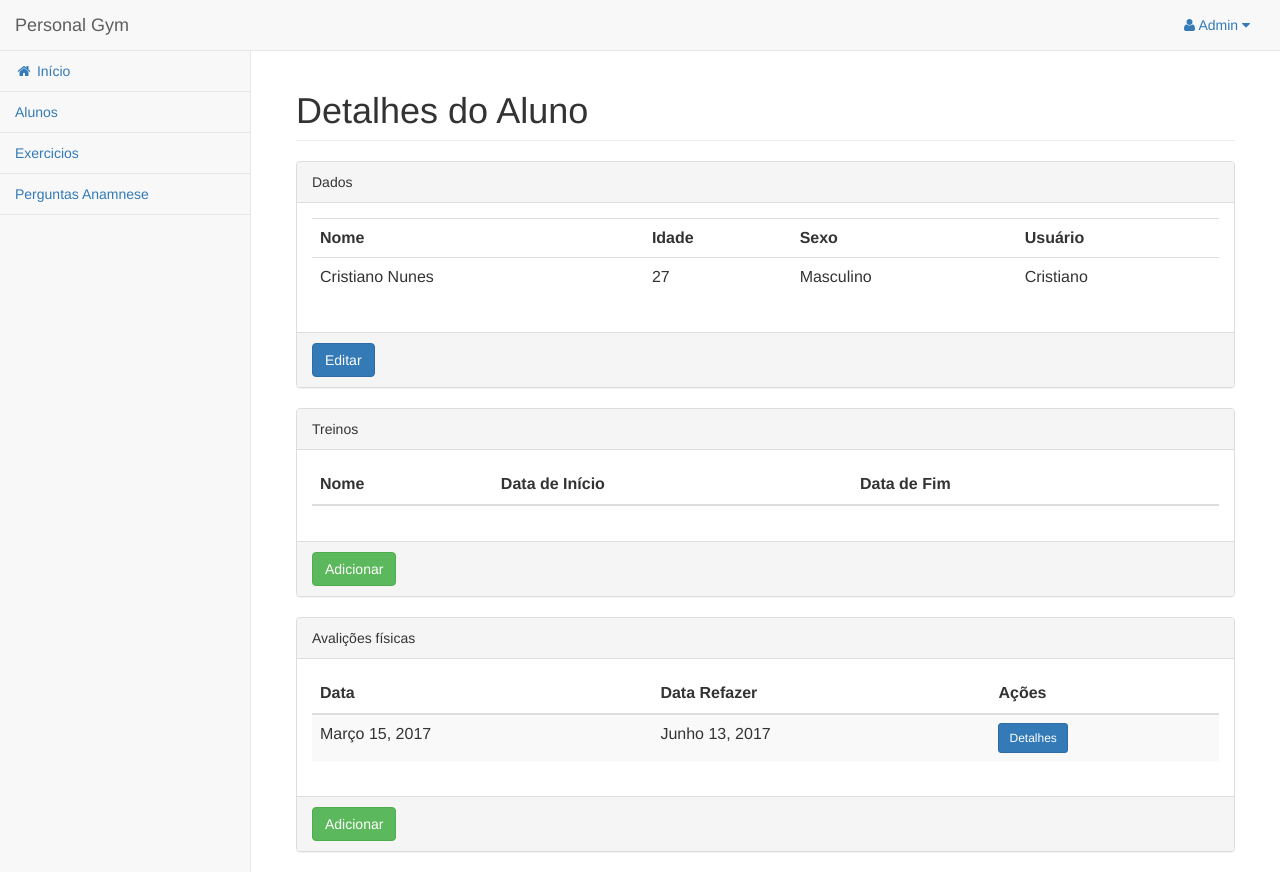
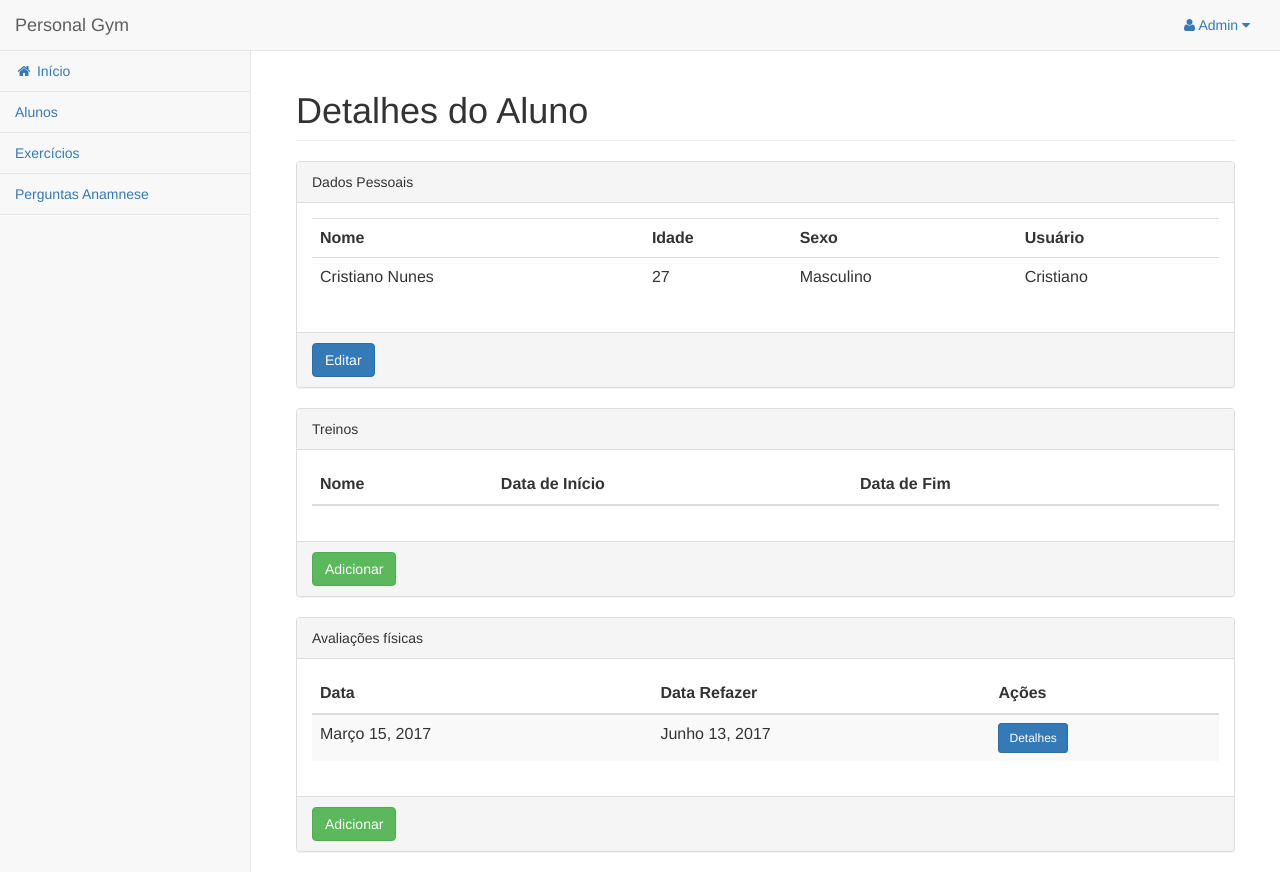
Before and after one commit to roldaojr/academia, a Django app: page /aluno/detalhar/2 in a window 1280 px wide. Run offline with Django 3.2, Linux system fonts and the light colour scheme; a user stored in the database is signed in; data comes from the database, SQL or seed files in the repository; both versions use the stored data as it was after the commit; lists and menus that the app fills with data are empty; some libraries are stand-ins or nearby versions.

Commit message:
Correções de palavras e data refazer de treino automática

```diff
--- a/academia/models.py
+++ b/academia/models.py
@@ -115,7 +115,7 @@ class Perimetria(models.Model):
 class Treino(models.Model):
     nome = models.CharField(max_length=100)
     data_inicio = models.DateField(default=timezone.now)
-    data_fim = models.DateField()
+    data_fim = models.DateField(default=refazer_dia)
     pessoa = models.ForeignKey(Usuario)
 
 
--- a/academia/templates/aluno/detalhar.html
+++ b/academia/templates/aluno/detalhar.html
@@ -4,7 +4,7 @@
 <div class="row">
 	<div class="col-md-12">
 		<div class="panel panel-default">
-			<div class="panel-heading">Dados</div>
+			<div class="panel-heading">Dados Pessoais</div>
 		    <div class="panel-body">
 		    	<table class="table">
 		    		<tr>
@@ -62,7 +62,7 @@
 	</div>
 	<div class="col-md-12">
 		<div class="panel panel-default">
-			<div class="panel-heading">Avalições físicas</div>
+			<div class="panel-heading">Avaliações físicas</div>
 		    <div class="panel-body">
 				<table class="table table-striped">
 					<thead>
--- a/academia/templates/base_site.html
+++ b/academia/templates/base_site.html
@@ -36,7 +36,7 @@
                     <ul class="nav" id="side-menu">
                         <li><a href="{% url 'index' %}"><i class="fa fa-home fa-fw"></i> Início</a></li>
                         <li><a href="{% url 'aluno_listar' %}">Alunos</a></li>
-                        <li><a href="{% url 'exercicio_listar' %}">Exercicios</a></li>
+                        <li><a href="{% url 'exercicio_listar' %}">Exercícios</a></li>
                         <li><a href="{% url 'anamnese_listar' %}">Perguntas Anamnese</a></li>
                     </ul>
                 </div>
```
Also changed, not shown: academia/migrations/0009_auto_20170316_2022.py (added), db.sqlite3 (added), requirements.txt (line endings or trailing spaces).
